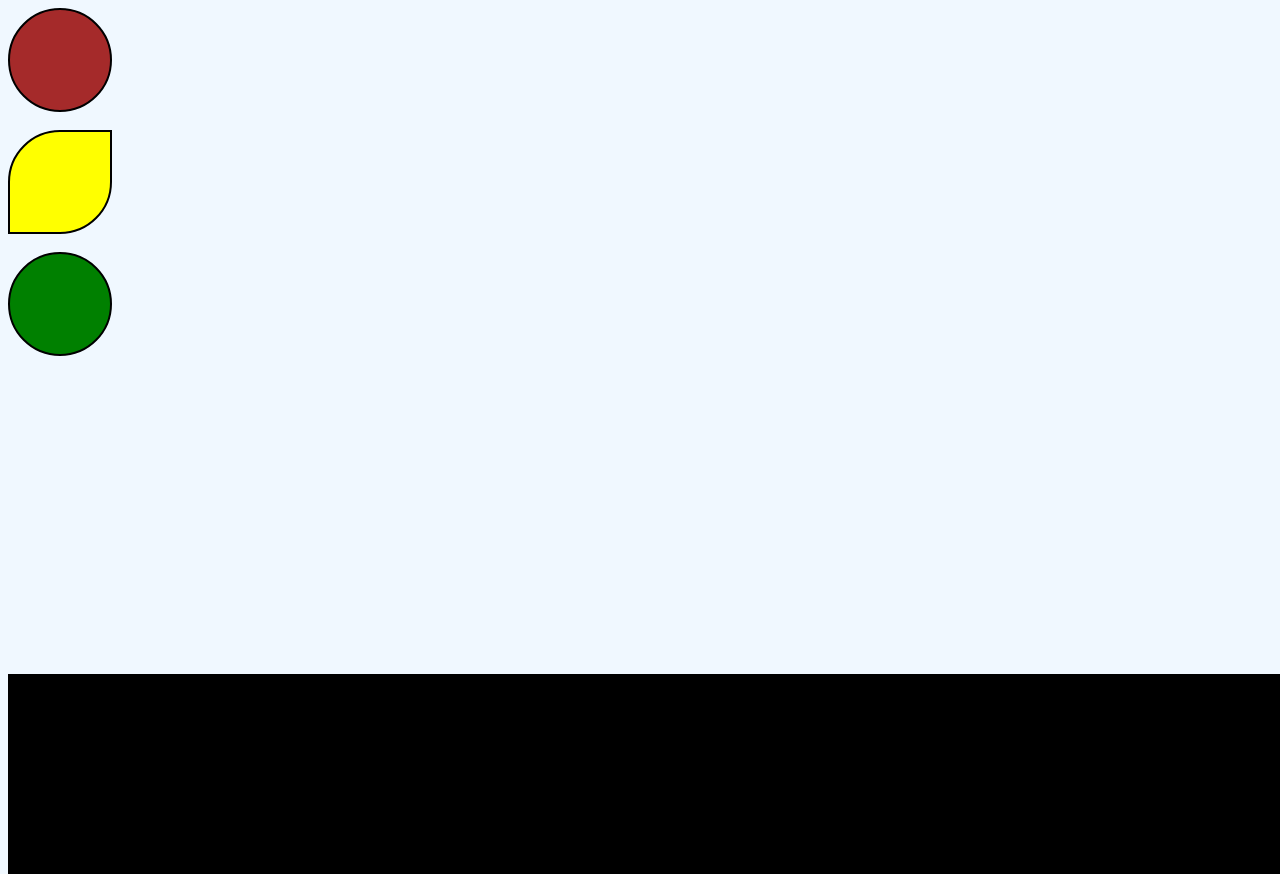
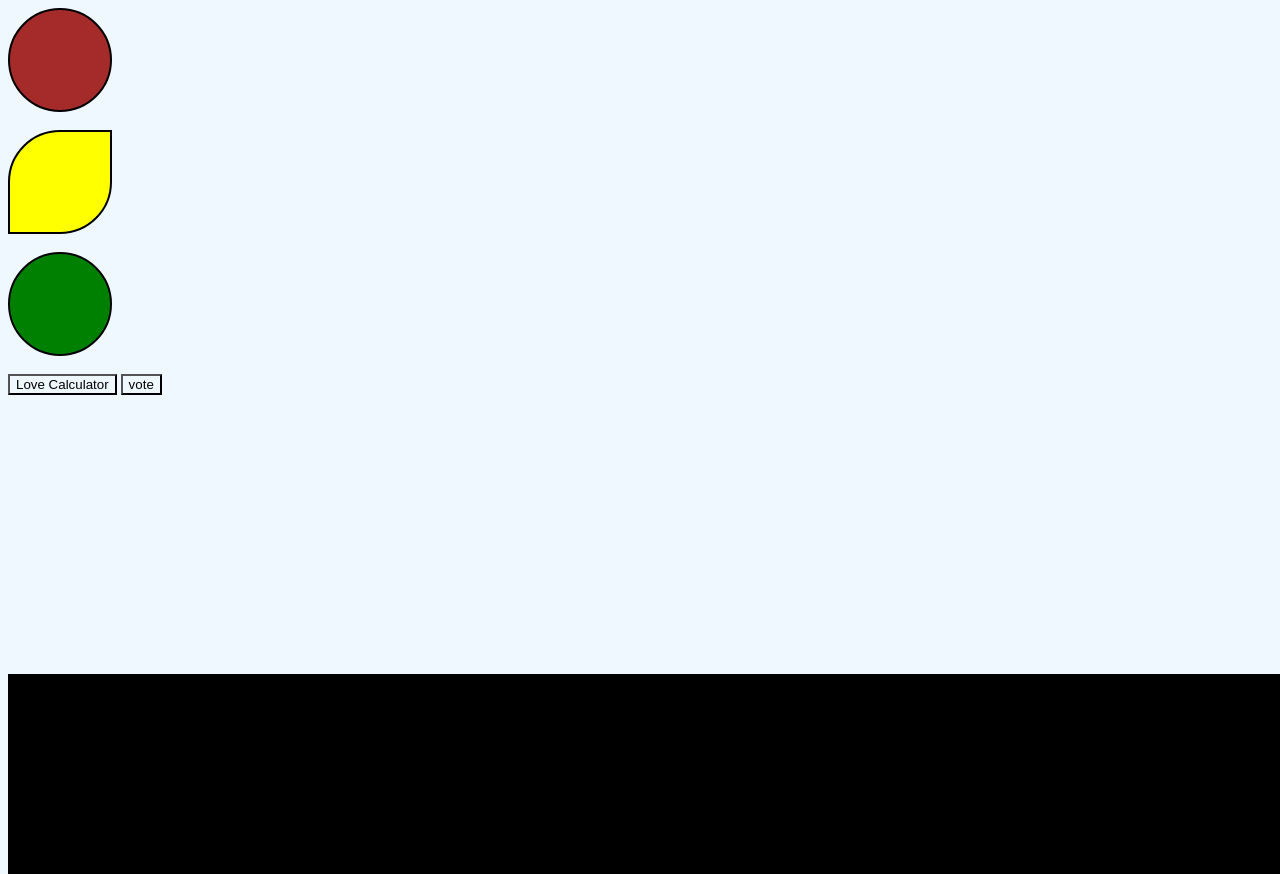
Before and after one commit to gowdavarsh/warshitha, a plain HTML site: page index.html in a window 1280 px wide. Shown: the top 874 px of the page. Drawn offline with Linux system fonts and the light colour scheme.

Commit message:
first project on github !

```diff
--- a/index.html
+++ b/index.html
@@ -19,5 +19,8 @@
         <img src="OIP.webp" >
     </div>
 
+    <a href="love.html"><button>Love Calculator</button></a>
+    <a href="vote.html"><button>vote</button></a>
+
 </body>
 </html>
```
